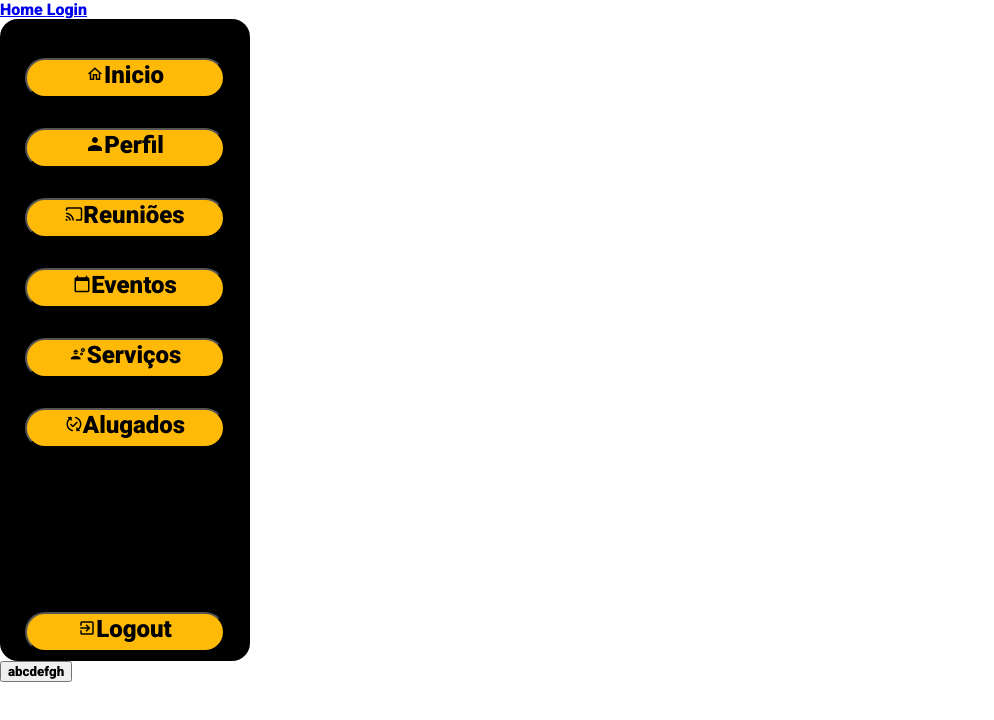
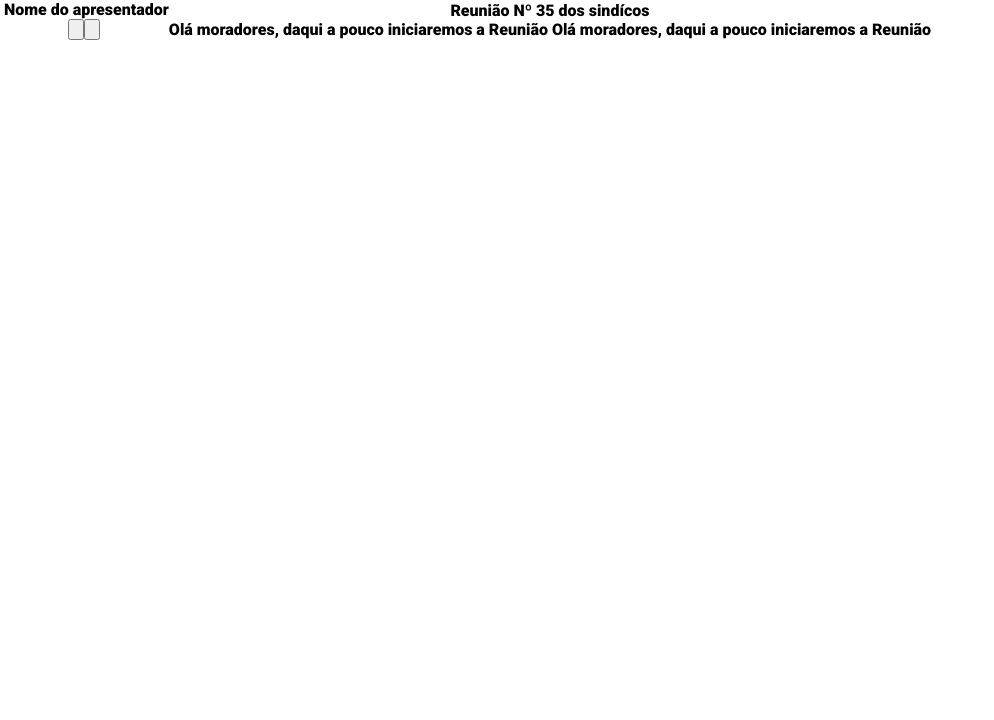
Before and after one commit to Buraym/jaguar, a React (Create React App) app: page / in a window 1280 px wide. Shown: the top 720 px of the page, without its empty margins (0-994 px from the left). Built offline with nearby package versions, Linux system fonts and the light colour scheme.

Commit message:
adicoes e modificacoes das routers

```diff
--- a/src/App.js
+++ b/src/App.js
@@ -2,11 +2,12 @@ import './App.css';
 import {
   BrowserRouter as Router,
   Switch,
-  Route,
-  Link
+  Route
 } from "react-router-dom";
 import Home from './pages/Home';
 import Login from './pages/Login';
+import Perfil from './pages/Perfil';
+import Reunioes from './pages/Reunioes';
 
 function App() {
 
@@ -14,14 +15,12 @@ function App() {
 
       <Router>
         <div>
-          <Link to="/"> Home </Link>
-          <Link to="/Login"> Login </Link>
           <Switch>
             <Route path="/Login">
               <Login />
             </Route>
             <Route path="/">
-              <Home />
+              <Reunioes />
             </Route>
           </Switch>
         </div>
--- a/src/components/AbaPrincipal.jsx
+++ b/src/components/AbaPrincipal.jsx
@@ -1,5 +1,6 @@
 import React from 'react';
 import '../styles/abaprincipalstyle.css';
+import {Link} from "react-router-dom";
 import ImagemBotaoInicio from '../assets/icons/outline_home_black_18dp.png';
 import ImagemBotaoPerfil from '../assets/icons/baseline_person_black_18dp.png';
 import ImagemBotaoReuniões from '../assets/icons/round_cast_black_18dp.png';
@@ -8,16 +9,33 @@ import ImagemBotaoServiços from '../assets/icons/round_engineering_black_18dp.p
 import ImagemBotaoAlugados from '../assets/icons/round_published_with_changes_black_18dp.png';
 import ImagemBotaoLogout from '../assets/icons/baseline_exit_to_app_black_18dp.png';
 
-function AbaPrincipal() {
+function AbaPrincipal(props) {
+
+    var status = false;
+
+    function trocarAnimacao(){
+        if (status == false){
+            status = true;
+        } else {
+            status = false;
+        }
+
+        return(
+            console.log(status)
+        );
+    }
 
     return (
         <>
             <div className="painel_preto">
                 <div className="botoes_paginas">
+
+                    <Link to="/">
                         <button className="b_inicial" >
                             <img className="icone_inicio" src={ImagemBotaoInicio} alt="Botao da pagina inicial"/>
                             <label className="inicio" > Inicio </label>
                         </button>
+                    </Link>
                     <button className="b_perfil">
                         <img className="icone_perfil" src={ImagemBotaoPerfil} alt="Botao da pagina Perfil"/>
                         <label className="perfil" > Perfil </label>
@@ -38,11 +56,14 @@ function AbaPrincipal() {
                         <img className="icone_alugados" src={ImagemBotaoAlugados} alt="Botao da pagina Alugados"/>
                         <label className="alugados" > Alugados </label>
                     </button>
-                </div>
+                    <Link to="/Login">
                         <button className="b_logout" >
                             <img className="icone_logout" src={ImagemBotaoLogout} alt="Botao de Logout"/>
                             <label className="logout" > Logout </label>
                         </button>
+                    </Link>
+                    <button className="triangulo" onClick={trocarAnimacao}></button>
+                </div>
             </div>
         </>
     );
--- a/src/components/CampoLoginSenha.jsx
+++ b/src/components/CampoLoginSenha.jsx
@@ -1,44 +1,33 @@
-import React from 'react';
+import React, { useState } from 'react';
 import '../styles/campologinsenhastyle.css';
+import {
+    BrowserRouter as Router,
+    Link
+} from "react-router-dom";
 import CaixaInput from './CaixaInput';
 import ImagemBotao from '../assets/icons/outline_check_box_outline_blank_black_18dp.png';
 
 function CampoLoginSenha() {
 
     return (
-
         <div>
-
             <div className="Caixa_input_1">
-
                 <CaixaInput tag="Login" />
-
             </div>
-
             <div className="Caixa_input_2">
-
                 <CaixaInput tag="Senha" />
-
             </div>
-
             <div className="Caixa_lembrar">
-
                 <img className="caixa_selecao" src={ImagemBotao} alt="Caixa_de_seleção" ></img>
                 <label className="lembrar"> Esqueceu sua senha ? Não tem cadastro </label>
-
             </div>
-
             <div className="Caixa_botao">
-
-                <button className="botao_entrar"> Entrar </button>
-
+                <Link to="/">
+                    <button className="botao_entrar"> Entrar </button>
+                </Link>
             </div>
-
         </div>
-
-
     );
-
 }
 
 export default CampoLoginSenha;
--- a/src/index.css
+++ b/src/index.css
@@ -5,7 +5,7 @@
 }
 
 body {
-  margin: 0;
+
   font-family: -apple-system, BlinkMacSystemFont, 'Segoe UI', 'Roboto', 'Oxygen',
     'Ubuntu', 'Cantarell', 'Fira Sans', 'Droid Sans', 'Helvetica Neue',
     sans-serif;
--- a/src/index.js
+++ b/src/index.js
@@ -2,8 +2,6 @@ import React from 'react';
 import ReactDOM from 'react-dom';
 import './index.css';
 import App from './App';
-import Home from './pages/Home';
-import Login from './pages/Login';
 import reportWebVitals from './reportWebVitals';
 
 ReactDOM.render(
--- a/src/pages/Home.jsx
+++ b/src/pages/Home.jsx
@@ -1,21 +1,15 @@
 import React from 'react';
+import '../styles/home.css';
 import AbaPrincipal from '../components/AbaPrincipal';
 
-function Home() {
-
-    const status = false;
-
-    function handleClick(){
-        console.log(status);
-    }
+function Home(props) {
 
     return (
-        <div className="">
+        <div className="tela">
             <div className="aba-principal">
                 <AbaPrincipal />
             </div>
             <div className="conteudo-pagina">
-                <button onClick={handleClick}> abcdefgh </button>
             </div>
         </div>
     );
--- /dev/null
+++ b/src/pages/Perfil.jsx
@@ -0,0 +1,28 @@
+import React from 'react';
+import '../styles/perfilstyle.css';
+import ImagemPerfilExemplo from '../assets/imagem perfil exemplo.jpg';
+
+function Perfil(){
+
+    return(
+
+        <div className="tela">
+            <div className="coluna1">
+                <img className="foto-perfil" src={ImagemPerfilExemplo} alt="Foto de Perfil"/>
+                <div className="dados">
+                    <label className="nome"> Nome Completo </label>
+                    <label className="idade"> Idade </label>
+                    <label className="status"> Status </label>
+                </div>
+            </div>
+            <div className="coluna2">
+                <div className="caixa-status"> Status </div>
+                <div className="caixa-alugado"> Item alugado </div>
+                <button className="editar-perfil"> Editar perfil</button>
+            </div>
+        </div>
+
+    );
+}
+
+export default Perfil;
--- /dev/null
+++ b/src/pages/Reunioes.jsx
@@ -0,0 +1,33 @@
+import React from 'react';
+
+function Reunioes(){
+
+    return(
+        <div className="tela">
+            <div className="coluna1">
+                <div className="painel-apresentador">
+                    <img className="foto-apresentador"/>
+                    <label className="nome-apresentador"> Nome do apresentador </label>
+                </div>
+                <div className="painel-botoes">
+                    <button className="microfone">
+                        <img className="foto-apresentador"/>
+                    </button>
+                    <button className="microfone">
+                        <img className="foto-apresentador"/>
+                    </button>
+                </div>
+            </div>
+            <div className="coluna2">
+                <label className="titulo-reuniao"> Reunião Nº 35 dos sindícos </label>
+                <div>
+                    <label className="chat1"> Olá moradores, daqui a pouco iniciaremos a Reunião </label>
+                    <label className="chat1"> Olá moradores, daqui a pouco iniciaremos a Reunião </label>
+                </div>
+            </div>
+        </div>
+
+    );
+}
+
+export default Reunioes;
--- a/src/styles/abaprincipalstyle.css
+++ b/src/styles/abaprincipalstyle.css
@@ -1,44 +1,33 @@
 *{
-
 	font-family: 'Roboto';
-
 }
 
 .painel_preto{
-
     display:flex;
 	width:250px;
-    height:642px;
+    height: 636px;
     background-color:#000000;
     border-radius:18px;
 
     justify-content: space-evenly;
     align-items: center;
     flex-direction: column;
-
 }
 
 .botoes_paginas{
-
     display:flex;
-    height:450px;
-    margin-bottom: 125px;
-
+    height:600px;
     justify-content: space-evenly;
     align-items: center;
     flex-direction: column;
-
-
-
 }
 
 .b_inicial{
-
     display:flex;
 	width:200px;
 	height:40px;
 	border-radius:20px;
-	font-size:18pt;
+    font-size:18pt;
     background-color:#FFBA08;
     transition:0.5s;
     outline:none;
@@ -49,8 +38,12 @@
 
 }
 
+.inicio{
+
+    text-decoration: none;
+}
+
 .b_perfil{
-
     display:flex;
 	width:200px;
 	height:40px;
@@ -62,11 +55,9 @@
     justify-content: center;
     align-items: baseline;
     flex-direction: row;
-
 }
 
 .b_reunioes{
-
     display:flex;
 	width:200px;
 	height:40px;
@@ -78,11 +69,9 @@
     justify-content: center;
     align-items: baseline;
     flex-direction: row;
-
 }
 
 .b_eventos{
-
     display:flex;
 	width:200px;
 	height:40px;
@@ -94,11 +83,9 @@
     justify-content: center;
     align-items: baseline;
     flex-direction: row;
-
 }
 
 .b_servicos{
-
     display:flex;
 	width:200px;
 	height:40px;
@@ -110,11 +97,9 @@
     justify-content: center;
     align-items: baseline;
     flex-direction: row;
-
 }
 
 .b_alugados{
-
     display:flex;
 	width:200px;
 	height:40px;
@@ -126,11 +111,9 @@
     justify-content: center;
     align-items: baseline;
     flex-direction: row;
-
 }
 
 .b_logout{
-
     display:flex;
 	width:200px;
 	height:40px;
@@ -142,5 +125,14 @@
     justify-content: center;
     align-items: baseline;
     flex-direction: row;
+}
+
+.triangulo{
+
+    width:0px;
+    height:0px;
+    border-top: 60px transparent;
+    border-bottom: 60px transparent;
+    border-left: 60px greenyellow;
 
 }
--- /dev/null
+++ b/src/styles/home.css
@@ -0,0 +1,16 @@
+.tela{
+
+    display: flex;
+
+}
+
+.conteudo-pagina{
+
+    display: flex;
+
+
+    justify-content: center;
+    align-items: center;
+    flex-direction: row;
+
+}
--- /dev/null
+++ b/src/styles/perfilstyle.css
@@ -0,0 +1,33 @@
+.tela{
+    display: flex;
+    flex-direction: row;
+}
+
+.coluna1{
+    display: flex;
+
+    justify-content: center;
+    align-items: center;
+    flex-direction: column;
+}
+
+.foto-perfil{
+    width:300px;
+    height:300px;
+    border-radius:200px;
+}
+
+.dados{
+    display: flex;
+    justify-content: center;
+    align-items: center;
+    flex-direction: column;
+}
+
+.coluna2{
+    display: flex;
+
+    justify-content: center;
+    align-items: center;
+    flex-direction: column;
+}
--- /dev/null
+++ b/src/styles/reunioesstyle.css
@@ -0,0 +1,17 @@
+.tela{
+    display: flex;
+
+    flex-direction: row;
+}
+
+.coluna-1{
+    display: flex;
+
+    flex-direction: column;
+}
+
+.coluna-2{
+    display: flex;
+
+    flex-direction: column;
+}
```
Lines whose indentation alone changed are shown as unchanged.
